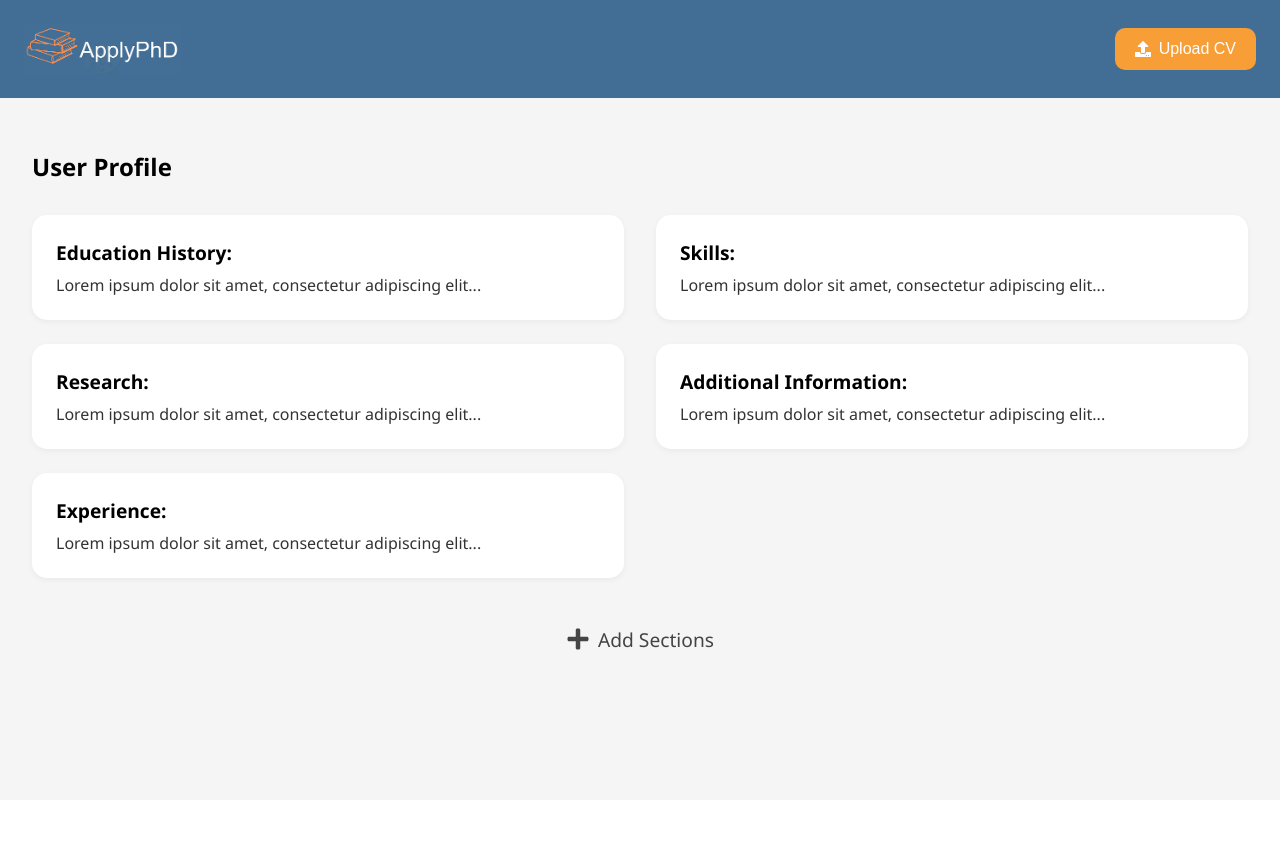
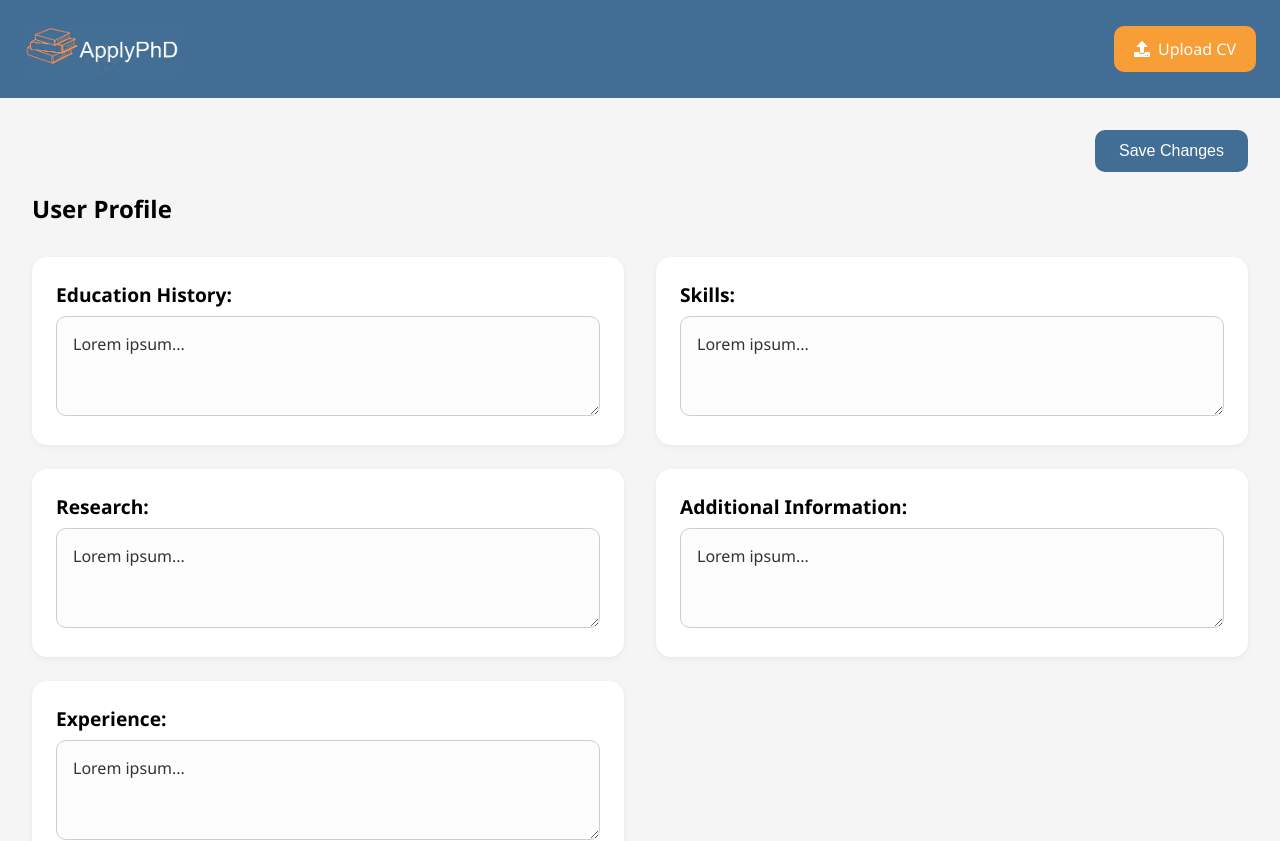
Before and after one commit to jtmajernik/apply_phd, a React (Create React App) app: page /profile in a window 1280 px wide. Shown: the top 841 px of the page. Before the commit the page ends 800 px from the top, so only its background shows below. Built offline with nearby package versions, Linux system fonts and the light colour scheme; no server answers.

Commit message:
assignment 5 user profile page

```diff
--- a/package.json
+++ b/package.json
@@ -7,6 +7,7 @@
     "@testing-library/jest-dom": "^6.6.3",
     "@testing-library/react": "^16.3.0",
     "@testing-library/user-event": "^13.5.0",
+    "pdfjs-dist": "^2.16.105",
     "react": "^19.1.0",
     "react-dom": "^19.1.0",
     "react-icons": "^5.5.0",
--- a/src/pages/UserProfile.css
+++ b/src/pages/UserProfile.css
@@ -28,6 +28,12 @@
     font-size: 1.8rem;
   }
 
+  .upload-wrapper {
+    display: flex;
+    flex-direction: column;
+    align-items: flex-end;
+  }
+
   .upload-btn {
     background-color: #f79e37;
     color: white;
@@ -40,6 +46,12 @@
     cursor: pointer;
   }
 
+  .file-label {
+    margin-top: 0.25rem;
+    font-size: 0.85rem;
+    color: white;
+  }
+
   /* Main Content */
   .profile-main {
     padding: 2rem;
@@ -48,6 +60,27 @@
   .profile-main h2 {
     font-size: 1.5rem;
     margin-bottom: 2rem;
+  }
+
+  .top-actions {
+    display: flex;
+    justify-content: flex-end;
+    margin-bottom: 1rem;
+  }
+
+  .save-btn {
+    background-color: #426E95;
+    color: white;
+    border: none;
+    padding: 0.75rem 1.5rem;
+    border-radius: 10px;
+    font-size: 1rem;
+    cursor: pointer;
+    transition: background-color 0.2s ease;
+  }
+
+  .save-btn:hover {
+    background-color: #2e5170;
   }
 
   .profile-grid {
@@ -78,9 +111,18 @@
     font-size: 1.2rem;
   }
 
-  .section p {
-    margin: 0;
+  .section textarea {
+    width: 100%;
+    height: 100px;
+    padding: 1rem;
+    font-size: 1rem;
+    border: 1px solid #ccc;
+    border-radius: 10px;
+    resize: vertical;
+    font-family: inherit;
     color: #333;
+    background-color: #fdfdfd;
+    box-sizing: border-box;
   }
 
   /* Add Section Button */
--- a/src/pages/UserProfile.js
+++ b/src/pages/UserProfile.js
@@ -1,9 +1,115 @@
-import React from "react";
+import React, { useState } from "react";
 import "./UserProfile.css";
 import logo from "../assets/logo.png";
 import { FaUpload, FaPlus } from "react-icons/fa";
+import * as pdfjsLib from "pdfjs-dist";
+import pdfjsWorker from "pdfjs-dist/build/pdf.worker.entry";
+
+pdfjsLib.GlobalWorkerOptions.workerSrc = pdfjsWorker;
+
+
+
+const OPENAI_API_KEY = process.env.REACT_APP_OPENAI_API_KEY;
 
 function UserProfile() {
+  const [education, setEducation] = useState("Lorem ipsum...");
+  const [research, setResearch] = useState("Lorem ipsum...");
+  const [experience, setExperience] = useState("Lorem ipsum...");
+  const [skills, setSkills] = useState("Lorem ipsum...");
+  const [additional, setAdditional] = useState("Lorem ipsum...");
+  const [cvFileName, setCvFileName] = useState("");
+
+  const handleSave = () => {
+    console.log("Saved data:", { education, research, experience, skills, additional });
+    alert("Changes saved!");
+  };
+
+  const handleFileUpload = async (e) => {
+    const file = e.target.files[0];
+    if (!file) return;
+
+    setCvFileName(file.name);
+    alert(`File "${file.name}" uploaded successfully!`);
+
+    try {
+      const arrayBuffer = await file.arrayBuffer();
+      const extractedText = await extractPDFText(arrayBuffer);
+      const parsedData = await sendTextToGPT(extractedText);
+
+      if (parsedData) {
+        if (parsedData.education) setEducation(parsedData.education);
+        if (parsedData.research) setResearch(parsedData.research);
+        if (parsedData.experience) setExperience(parsedData.experience);
+        if (parsedData.skills) setSkills(parsedData.skills);
+        if (parsedData.additional) setAdditional(parsedData.additional);
+      }
+    } catch (err) {
+      console.error("Error parsing PDF or calling GPT:", err);
+      alert("Failed to parse or get GPT data. Check console.");
+    }
+  };
+
+  const extractPDFText = async (arrayBuffer) => {
+    const pdf = await pdfjsLib.getDocument({ data: arrayBuffer }).promise;
+    let fullText = "";
+
+    for (let pageNum = 1; pageNum <= pdf.numPages; pageNum++) {
+      const page = await pdf.getPage(pageNum);
+      const content = await page.getTextContent();
+      const strings = content.items.map((item) => item.str);
+      fullText += strings.join(" ") + "\n\n";
+    }
+
+    return fullText;
+  };
+
+  const sendTextToGPT = async (text) => {
+    if (!OPENAI_API_KEY) {
+      throw new Error("Missing REACT_APP_OPENAI_API_KEY.");
+    }
+
+    const prompt = `
+      You are an AI that parses CV text. Extract and return valid JSON of the form:
+      {
+        "education": "...",
+        "research": "...",
+        "experience": "...",
+        "skills": "...",
+        "additional": "..."
+      }
+      If info is missing, use an empty string.
+      CV text:
+      ${text}
+    `;
+
+    const response = await fetch("https://api.openai.com/v1/chat/completions", {
+      method: "POST",
+      headers: {
+        "Content-Type": "application/json",
+        Authorization: `Bearer ${OPENAI_API_KEY}`,
+      },
+      body: JSON.stringify({
+        model: "gpt-3.5-turbo",
+        messages: [{ role: "user", content: prompt }],
+        temperature: 0,
+      }),
+    });
+
+    if (!response.ok) {
+      const errorText = await response.text();
+      throw new Error(`OpenAI error: ${response.status} - ${errorText}`);
+    }
+
+    const data = await response.json();
+    const rawContent = data.choices?.[0]?.message?.content?.trim();
+
+    try {
+      return JSON.parse(rawContent);
+    } catch (err) {
+      throw new Error("Could not parse JSON from GPT response.");
+    }
+  };
+
   return (
     <div className="profile-page">
       {/* Top Bar */}
@@ -11,42 +117,58 @@ function UserProfile() {
         <div className="top-bar-left">
           <img src={logo} alt="Logo" className="top-bar-logo" />
         </div>
-        <button className="upload-btn">
-          <FaUpload style={{ marginRight: "0.5rem" }} />
-          Upload CV
-        </button>
+
+        {/* PDF Upload */}
+        <div className="upload-wrapper">
+          <input
+            type="file"
+            accept=".pdf"
+            id="cvUpload"
+            style={{ display: "none" }}
+            onChange={handleFileUpload}
+          />
+          <label htmlFor="cvUpload" className="upload-btn">
+            <FaUpload style={{ marginRight: "0.5rem" }} />
+            Upload CV
+          </label>
+          {cvFileName && <p className="file-label">Uploaded: {cvFileName}</p>}
+        </div>
       </header>
 
-      {/* Main Section */}
+      {/* Main content */}
       <main className="profile-main">
+        <div className="top-actions">
+          <button className="save-btn" onClick={handleSave}>
+            Save Changes
+          </button>
+        </div>
+
         <h2>User Profile</h2>
+
         <div className="profile-grid">
           <div className="left-col">
             <div className="section">
               <h3>Education History:</h3>
-              <p>Lorem ipsum dolor sit amet, consectetur adipiscing elit...</p>
+              <textarea value={education} onChange={(e) => setEducation(e.target.value)} />
             </div>
-
             <div className="section">
               <h3>Research:</h3>
-              <p>Lorem ipsum dolor sit amet, consectetur adipiscing elit...</p>
+              <textarea value={research} onChange={(e) => setResearch(e.target.value)} />
             </div>
-
             <div className="section">
               <h3>Experience:</h3>
-              <p>Lorem ipsum dolor sit amet, consectetur adipiscing elit...</p>
+              <textarea value={experience} onChange={(e) => setExperience(e.target.value)} />
             </div>
           </div>
 
           <div className="right-col">
             <div className="section">
               <h3>Skills:</h3>
-              <p>Lorem ipsum dolor sit amet, consectetur adipiscing elit...</p>
+              <textarea value={skills} onChange={(e) => setSkills(e.target.value)} />
             </div>
-
             <div className="section">
               <h3>Additional Information:</h3>
-              <p>Lorem ipsum dolor sit amet, consectetur adipiscing elit...</p>
+              <textarea value={additional} onChange={(e) => setAdditional(e.target.value)} />
             </div>
           </div>
         </div>
```
Also changed, not shown: 2 other files (tests, documents, lock files or other folders).
